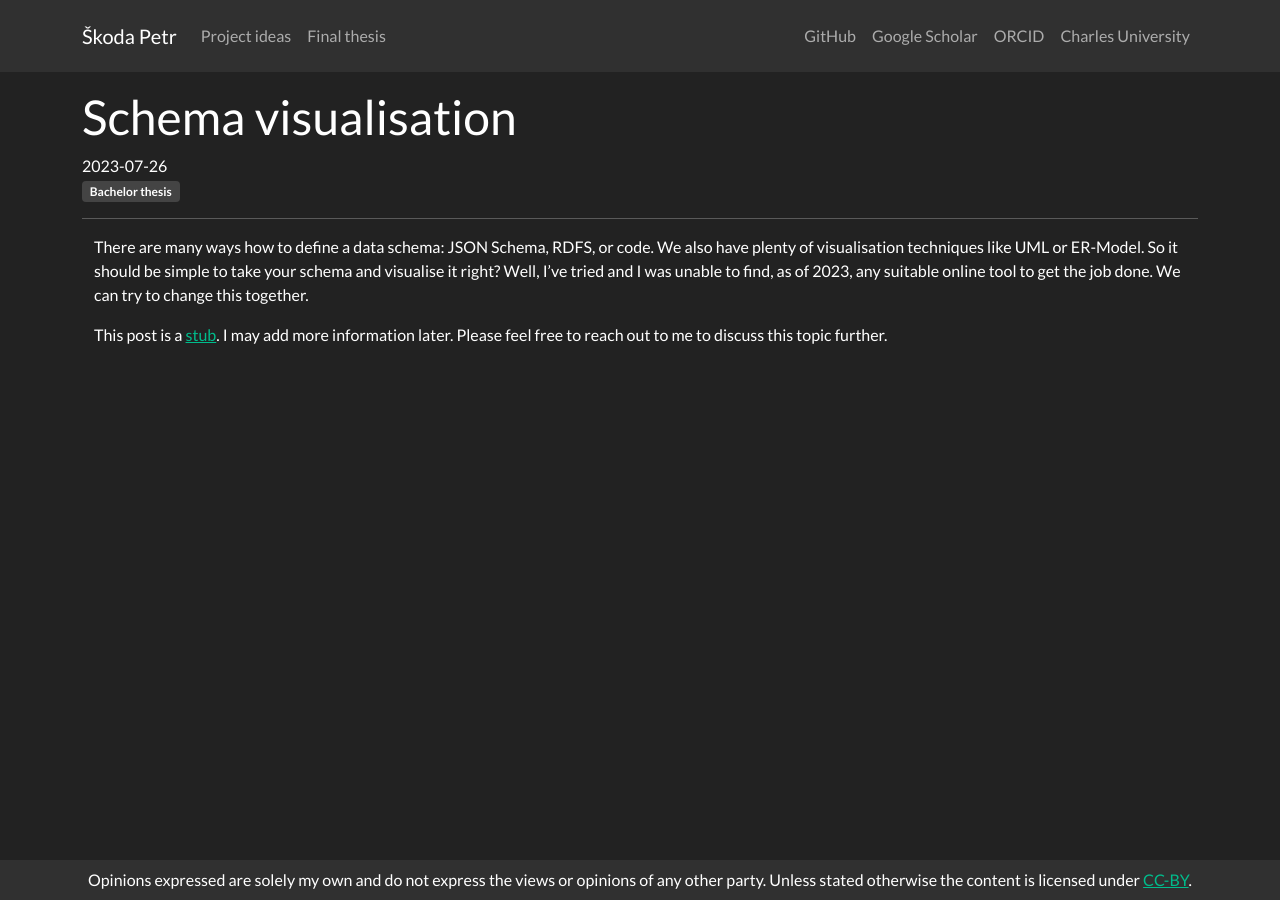
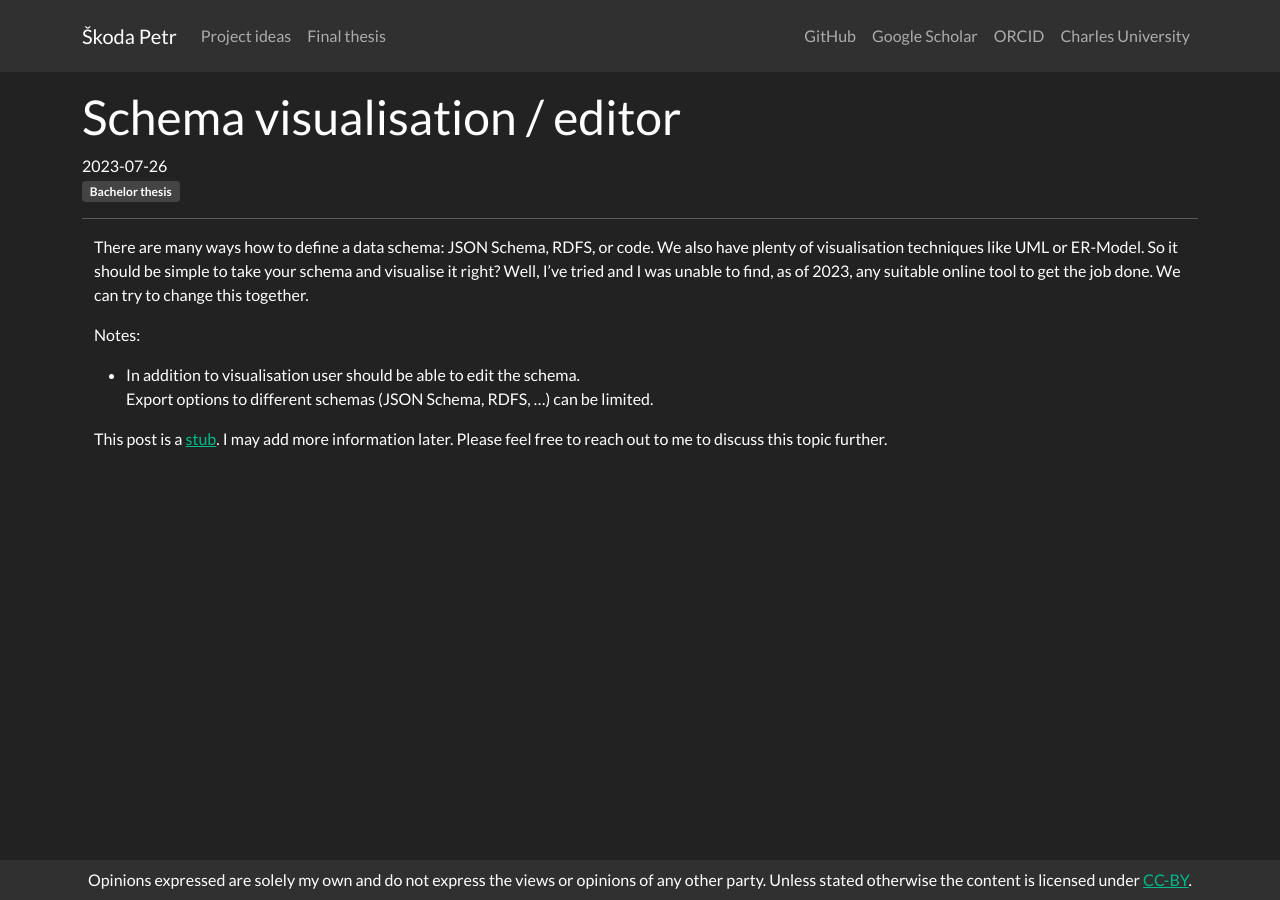
Before and after one commit to skodapetr/skodapetr.github.io, a Jekyll site: the page built from _posts/2023-07-26-schema-visualisation.md, in a window 1280 px wide. Built offline with Jekyll 4.4.1, drawn with Linux system fonts in a browser that asks for light colours.

Commit message:
Update topic

```diff
--- a/_posts/2023-07-26-schema-visualisation.md
+++ b/_posts/2023-07-26-schema-visualisation.md
@@ -1,7 +1,7 @@
 ---
 layout: post
 language: en
-title: "Schema visualisation"
+title: "Schema visualisation / editor"
 tag: ["Bachelor thesis"]
 category: projects-ideas
 ---
@@ -13,6 +13,10 @@ We can try to change this together.
 
 <!-- more -->
 
+Notes:
+- In addition to visualisation user should be able to edit the schema. <br/>
+  Export options to different schemas (JSON Schema, RDFS, ...) can be limited.
+
 This post is a [stub](https://simple.wikipedia.org/wiki/Wikipedia:Stub).
 I may add more information later.
 Please feel free to reach out to me to discuss this topic further.
```
